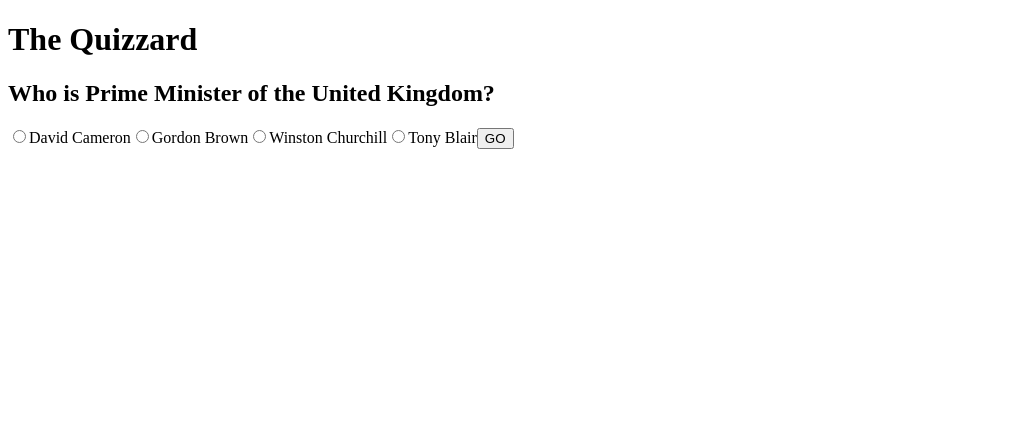
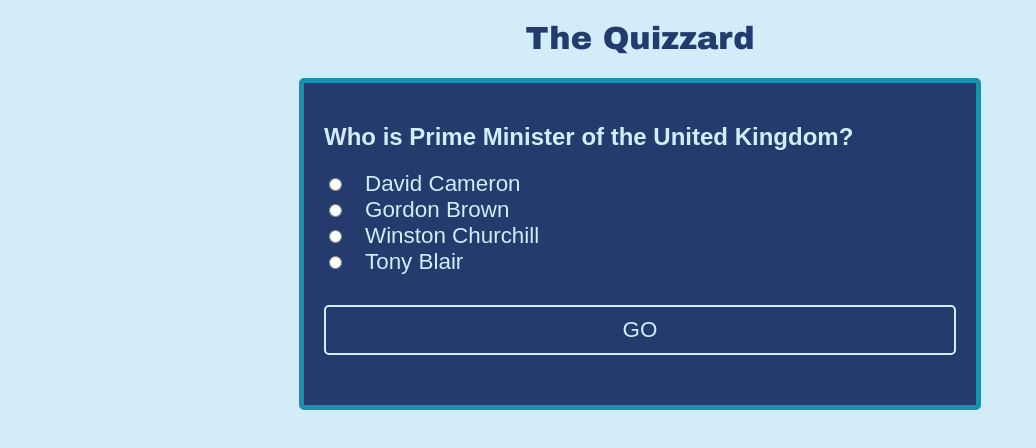
Before and after one commit to slowmanchan/quizzard, a plain HTML site: page index.html in a window 1280 px wide. Shown: the whole page, without its empty margins (0-1036 px from the left). Drawn offline with Linux system fonts and the light colour scheme.

Commit message:
added styles

```diff
--- a/index.html
+++ b/index.html
@@ -5,7 +5,6 @@
   <link rel="stylesheet" href="./main.css" type="text/css">
 </head>
 <body>
-  <h1>The Quizzard</h1>
   <script src="./main.js"></script>
 </body>
 </html>
--- a/main.css
+++ b/main.css
@@ -0,0 +1,54 @@
+* {
+  font-family: "Arial", sans-serif;
+  color: #D2ECF9;
+}
+
+body {
+  background-color: #D2ECF9;
+}
+
+button {
+  padding: 10px;
+  margin: 30px 0;
+  width: 100%;
+  font-size: 1.4em;
+  background-color: #253B6E;
+  border: 2px solid #D2ECF9;
+  border-radius: 5px;
+  cursor: pointer;
+}
+
+button:hover {
+  background-color: #D2ECF9;
+  color: #253B6E;
+  transition: all 0.3s ease-in-out;
+}
+
+form {
+  padding: 20px;
+  width: 50%;
+  margin: auto;
+  background-color: #253B6E;
+  border: 5px solid #1891AC;
+  border-radius:5px;
+}
+
+label {
+  padding-left: 20px;
+  font-size: 1.4em;
+}
+#title {
+  font-family: "Arial Black";
+  text-align: center;
+  color: #253B6E;
+}
+#score {
+  text-align: center;
+  padding: 20px;
+  background-color: #253B6E;
+  border: 5px solid #1891AC;
+  border-radius: 5px;
+  width: 50%;
+  margin: auto;
+  color: #D2ECF9;
+}
--- a/main.js
+++ b/main.js
@@ -1,3 +1,4 @@
+// questions
 var questions = [
   {
     question: "Who is Prime Minister of the United Kingdom?",
@@ -5,38 +6,51 @@ var questions = [
     correctAnswer:0
   },
   {
-    question: "Who is the the king of the world?",
-    choices: ["Ghandi", "Homer Simpson", "Reno Jackson", "Trudeau"],
+    question: "Who is the the president of the United States?",
+    choices: ["Trump", "Obama", "Santa", "Putin"],
     correctAnswer:0
   },
   {
-    question: "Why are these questions so damn stupid?",
-    choices: ["I dunno", "You really should know", "Guess", "Call a friend"],
+    question: "Who is the author of the Lord of The Rings series?",
+    choices: ["JK Rowling", "JR Tolkien", "Stan Lee", "Mr. Bean"],
+    correctAnswer:1
+  },
+  {
+    question: "How many teams are in the NHL?",
+    choices: ["20", "21", "33", "30"],
+    correctAnswer:3
+  },
+  {
+    question: "What team is wolverine a part of?",
+    choices: ["The X-Men", "JSA", "JLA", "X-Force"],
     correctAnswer:1
   }
 ];
 
-var app = document.getElementById("app");
 var questionCount = 0;
 var score = 0;
-
 
 function createForm(questions) {
   var form = document.createElement("form");
   var button = document.createElement("button");
+  var title = document.createElement("h1");
+
+  title.setAttribute("id", "title");
+  title.innerHTML = "The Quizzard";
 
   form.setAttribute("id", "quiz");
+
+  document.body.appendChild(title);
   form.appendChild(createHeading());
   createRadioButtons(form);
+  button.innerHTML = "GO";
+  form.appendChild(button);
+  document.body.appendChild(form);
 
   button.addEventListener("click", function(e){
     e.preventDefault();
     checkAnswer();
   });
-
-  button.innerHTML = "GO";
-  form.appendChild(button);
-  document.body.appendChild(form);
 }
 
 function createRadioButtons(form) {
@@ -51,6 +65,7 @@ function createRadioButtons(form) {
     radioButton.setAttribute("name", "Q");
     form.appendChild(radioButton);
     form.appendChild(label);
+    form.appendChild(document.createElement("br"));
   }
 }
 
@@ -87,7 +102,7 @@ function radioIsEmpty() {
 
 function checkAnswer() {
   if (radioIsEmpty()) {
-    console.log("Choose something");
+    alert("Please make a choice");
     return;
   }
 
@@ -107,6 +122,7 @@ function checkAnswer() {
 
 function finalScore() {
   scoreBoard = document.createElement("h1");
+  scoreBoard.setAttribute("id", "score");
   scoreBoard.innerHTML = "Your final score: " + score + "/" + questions.length;
   document.body.appendChild(scoreBoard);
 }
```
